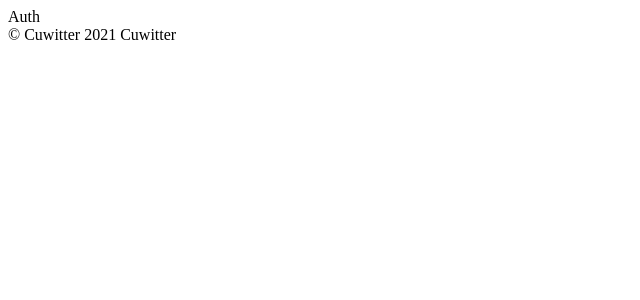
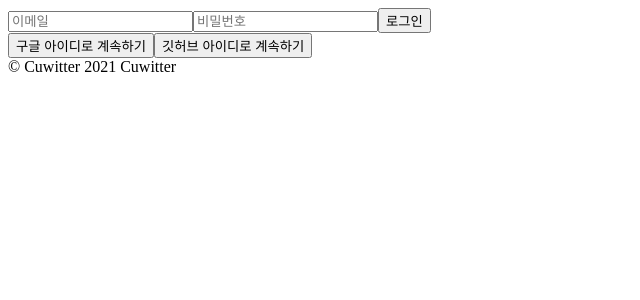
Before and after one commit to YEONGORI/CUWITTER, a React (Create React App) app: page /#/ in a window 1280 px wide. Shown: the top 300 px of the page, without its empty margins (0-640 px from the left). Built offline with nearby package versions, Linux system fonts and the light colour scheme; no server answers.

Commit message:
사용자로부터 id password 입력받는 부분 완성

```diff
--- a/src/components/App.js
+++ b/src/components/App.js
@@ -1,9 +1,9 @@
 import React, { useState } from "react"
 import AppRouter from "components/Router"
-import fBase from "fBase"
+import { authService } from "fBase"
 
 const App = () => {
-	const [isLoggedIn, setIsLoggedIn] = useState(false)
+	const [isLoggedIn, setIsLoggedIn] = useState(authService.currentUser)
 	return (
 		<>
 			<AppRouter isLoggedIn={isLoggedIn} />
--- a/src/fBase.js
+++ b/src/fBase.js
@@ -10,4 +10,6 @@ const firebaseConfig = {
 	appId: process.env.REACT_APP_APP_ID,
 }
 
-export default firebase.initializeApp(firebaseConfig)
+firebase.initializeApp(firebaseConfig)
+
+export const authService = firebase.auth()
--- a/src/routes/Auth.js
+++ b/src/routes/Auth.js
@@ -1,4 +1,51 @@
-import React from 'react';
+import React, { useState } from "react"
 
-const Auth = () => <span>Auth</span>;
-export default Auth;
+const Auth = () => {
+	const [email, setEmail] = useState("")
+	const [password, setPassword] = useState("")
+
+	const onChange = event => {
+		const {
+			target: { name, value },
+		} = event
+		if (name === "email") {
+			setEmail(value)
+		} else if (name === "password") {
+			setPassword(value)
+		}
+	}
+
+	const onSubmit = event => {
+		event.preventDefault()
+	}
+
+	return (
+		<div>
+			<form onSubmit={onSubmit}>
+				<input
+					name="email"
+					type="text"
+					placeholder="이메일"
+					required
+					value={email}
+					onChange={onChange}
+				/>
+				<input
+					name="password"
+					type="password"
+					placeholder="비밀번호"
+					required
+					value={password}
+					onChange={onChange}
+				/>
+				<input type="submit" value="로그인" />
+			</form>
+			<div>
+				<button>구글 아이디로 계속하기</button>
+				<button>깃허브 아이디로 계속하기</button>
+			</div>
+		</div>
+	)
+}
+
+export default Auth
```
